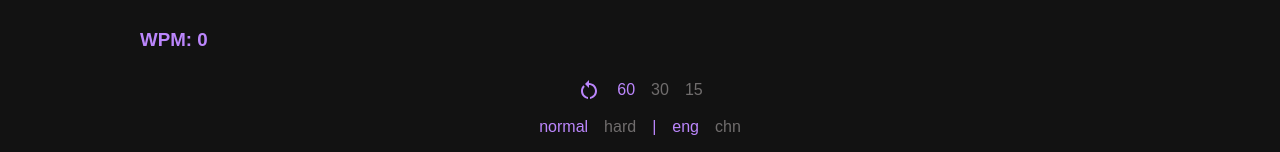
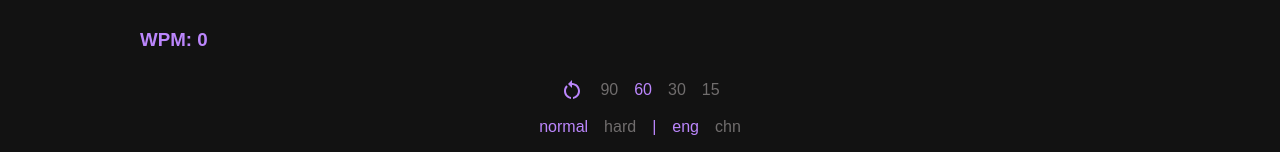
Before and after one commit to ritikakatoch/KeySprints, a React (Create React App) app: page / in a window 1280 px wide. Shown: the part 437-589 px from the top of the page. Built offline with nearby package versions, Linux system fonts and the light colour scheme; a web font is replaced by a local one.

Commit message:
feature/add-90s-count-down-mode

```diff
--- a/src/components/features/TypeBox/TypeBox.js
+++ b/src/components/features/TypeBox/TypeBox.js
@@ -15,6 +15,7 @@ import { Dialog } from "@mui/material";
 import DialogTitle from "@mui/material/DialogTitle";
 import {
   DEFAULT_COUNT_DOWN,
+  COUNT_DOWN_90,
   COUNT_DOWN_60,
   COUNT_DOWN_30,
   COUNT_DOWN_15,
@@ -386,7 +387,11 @@ const TypeBox = ({ textInputRef, isFocusedMode, handleInputFocus }) => {
   };
 
   const getExtraCharClassName = (i, idx, extra) => {
-    if (pacingStyle === PACING_CARET && currWordIndex === i && idx === extra.length - 1) {
+    if (
+      pacingStyle === PACING_CARET &&
+      currWordIndex === i &&
+      idx === extra.length - 1
+    ) {
       return "caret-extra-char-right-error";
     }
     return "error-char";
@@ -672,6 +677,15 @@ const TypeBox = ({ textInputRef, isFocusedMode, handleInputFocus }) => {
                 <>
                   <IconButton
                     onClick={() => {
+                      reset(COUNT_DOWN_90, difficulty, language);
+                    }}
+                  >
+                    <span className={getTimerButtonClassName(COUNT_DOWN_90)}>
+                      {COUNT_DOWN_90}
+                    </span>
+                  </IconButton>
+                  <IconButton
+                    onClick={() => {
                       reset(COUNT_DOWN_60, difficulty, language);
                     }}
                   >
--- a/src/constants/Constants.js
+++ b/src/constants/Constants.js
@@ -1,4 +1,5 @@
 const DEFAULT_WORDS_COUNT = 200;
+const COUNT_DOWN_90 = 90;
 const COUNT_DOWN_60 = 60;
 const COUNT_DOWN_30 = 30;
 const COUNT_DOWN_15 = 15;
@@ -69,6 +70,7 @@ export {
   COUNT_DOWN_60,
   COUNT_DOWN_30,
   COUNT_DOWN_15,
+  COUNT_DOWN_90,
   DEFAULT_DIFFICULTY,
   HARD_DIFFICULTY,
   DEFAULT_DIFFICULTY_TOOLTIP_TITLE,
```
Also changed, not shown: src/assets/Vocab/Chinese5000WordsPinyin.json, 1 other file (tests, documents, lock files or other folders).
